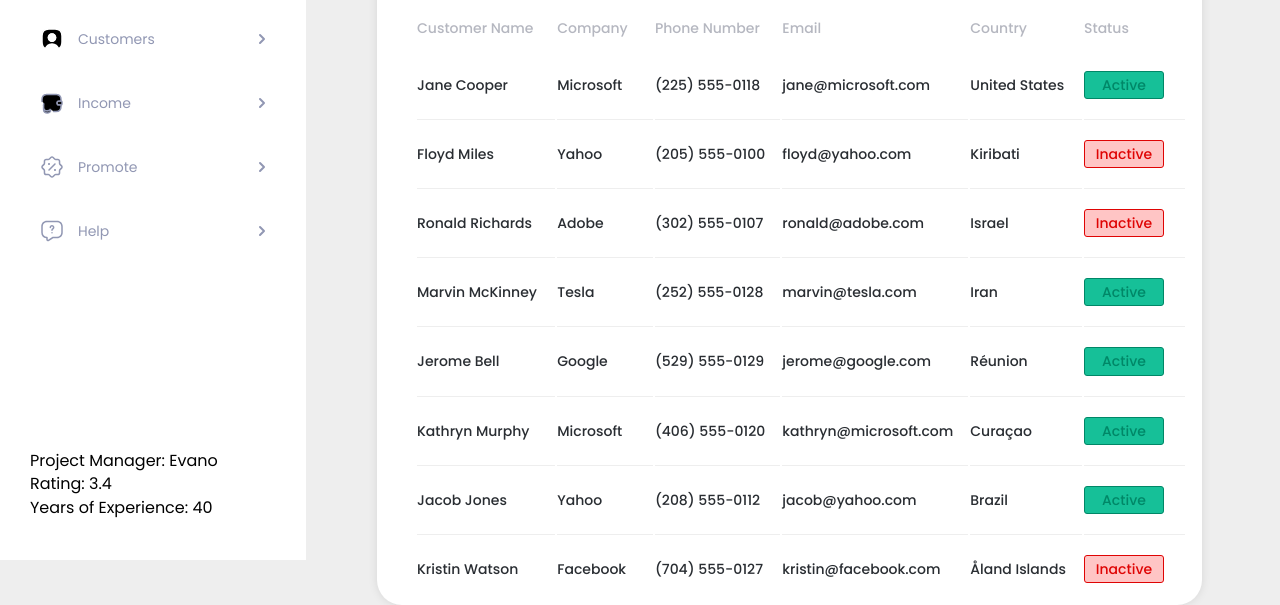
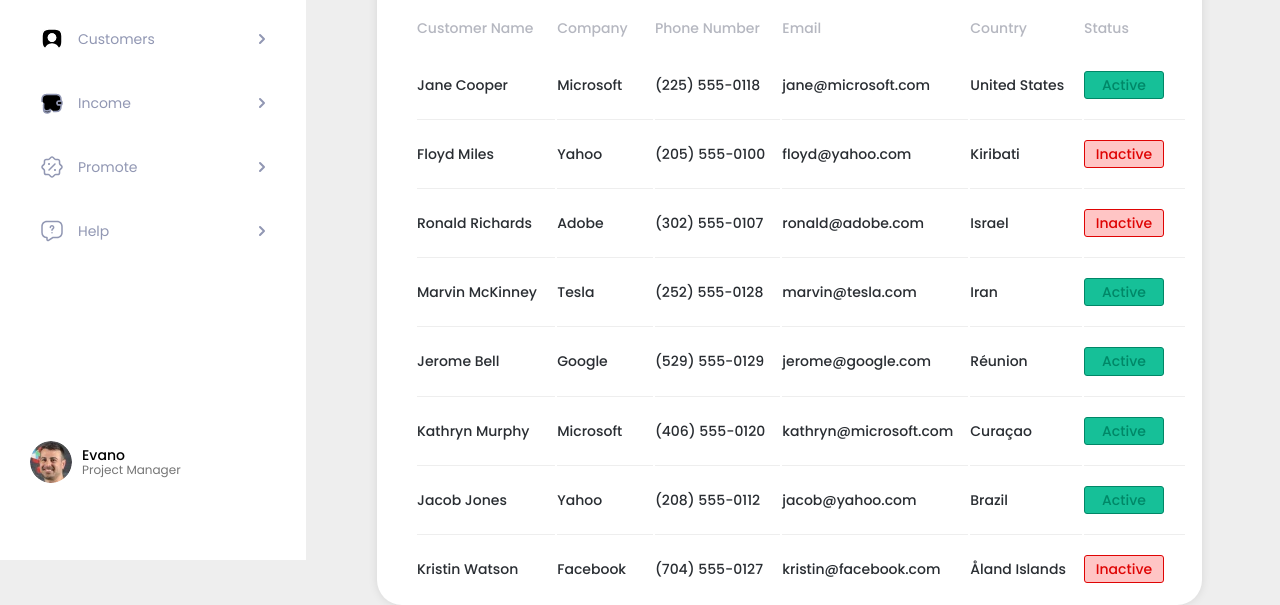
Before and after one commit to msdubova/crm-test, a website built with webpack: page source/index.html in a window 1280 px wide. Shown: the part 240-845 px from the top of the page. Built offline with nearby package versions, Linux system fonts and the light colour scheme; files whose address does not match are found by name.

Commit message:
User block

```diff
--- a/source/index.html
+++ b/source/index.html
@@ -68,10 +68,18 @@
           </a>
         </li>
       </ul>
-      <div class="sidebar__user">
-        <p class="sidebar__manager">Project Manager: Evano</p>
-        <p class="sidebar__rating">Rating: 3.4</p>
-        <p class="sidebar__experience">Years of Experience: 40</p>
+      <div class="sidebar__user user">
+        <div class="user__image">
+          <picture>
+            <source srcset="img/evano_1x.webp 1x, img/evano_2x.webp 2x" type="image/webp">
+            <source srcset="img/evano_1x.png 1x, img/evano_2x.png 2x" type="image/png">
+            <img class="user__image" src="img/evano_1x.png" alt="User Image">
+          </picture>
+        </div>
+        <div class="user__text">
+          <p class="user__name">Evano</p>
+          <p class="user__job">Project Manager </p>
+        </div>
       </div>
     </div>
     <div class="content container__block container__block--content">
--- a/source/sass/block/sidebar.scss
+++ b/source/sass/block/sidebar.scss
@@ -1,5 +1,6 @@
 .sidebar {
   width: 306px;
+  height: 100vh;
   max-width: 306px;
   background-color: $color-default-white;
   color: $color-default-black;
--- /dev/null
+++ b/source/sass/block/user.scss
@@ -0,0 +1,31 @@
+.user {
+  display: flex;
+  align-items: center;
+
+
+  &__image {
+    width: 42px;
+    height: 42px;
+    border-radius: 50%;
+    margin-right: 10px;
+  }
+
+  &__text {
+    display: flex;
+    flex-direction: column;
+  }
+
+  &__name {
+    color: $color-default-black;
+    font-size: 14px;
+    font-weight: 500;
+    margin: 0;
+  }
+
+  &__job {
+    font-size: 12px;
+    font-weight: 400;
+    color: #757575;
+    margin: 0;
+  }
+}
--- a/source/sass/global/container.scss
+++ b/source/sass/global/container.scss
@@ -3,7 +3,7 @@
   // max-width: $max-desktop;
 
   &__block {
-    padding:38px 30px;
+    padding:38px 30px 77px;
     box-sizing: border-box;
     height: 100vh;
 
--- a/source/sass/style.scss
+++ b/source/sass/style.scss
@@ -11,3 +11,4 @@
 @import "block/sidebar.scss";
 @import "block/content.scss";
 @import "block/table.scss";
+@import "block/user.scss";
```
Also changed, not shown: build/css/style.css, build/css/style.min.css, build/img/evano_1x.png (added), build/img/evano_1x.webp (added), build/img/evano_2x.png (added), build/img/evano_2x.webp (added), build/index.html, source/img/evano_1x.png (added), source/img/evano_1x.webp (added), source/img/evano_2x.png (added), source/img/evano_2x.webp (added), 1 other file.
